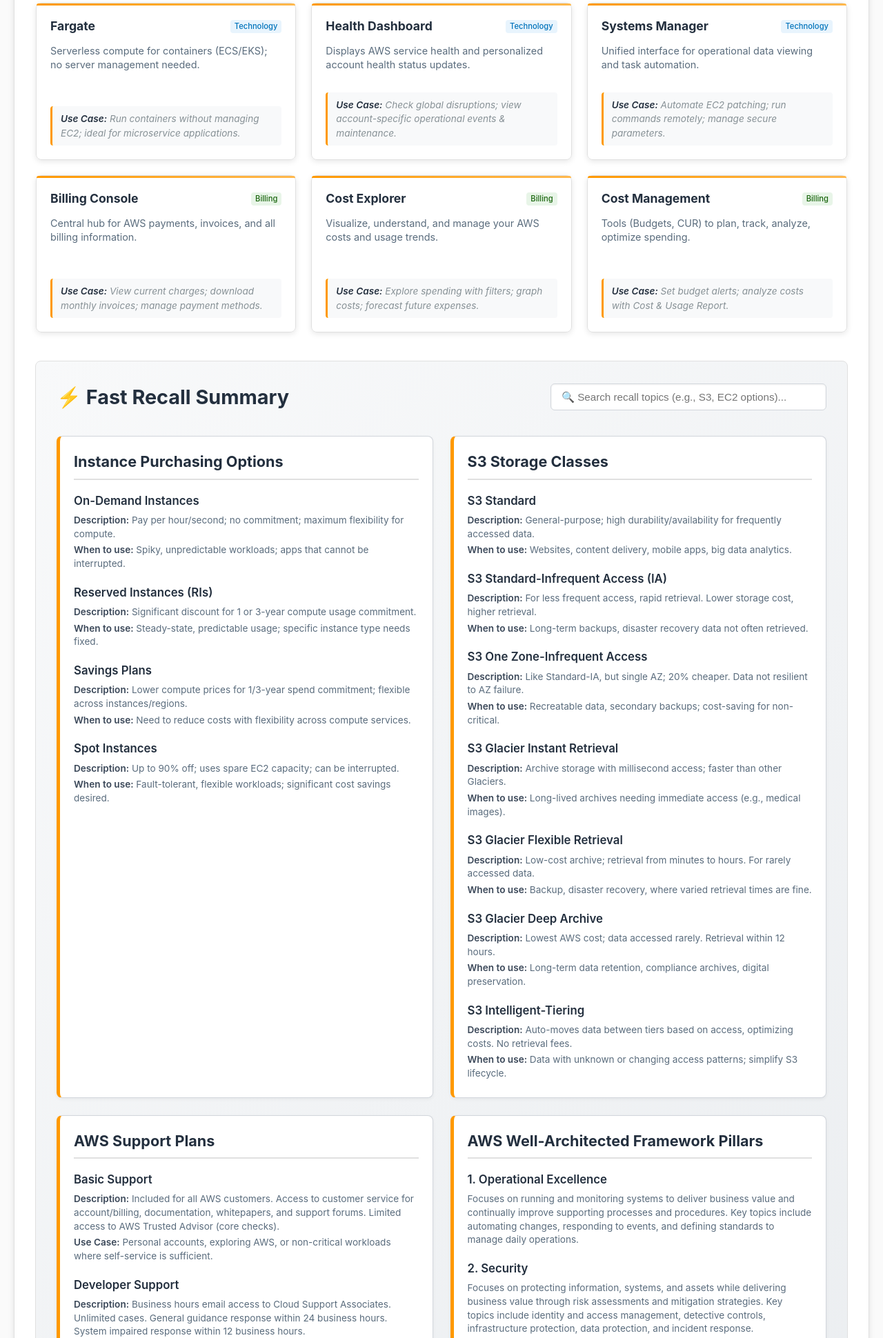
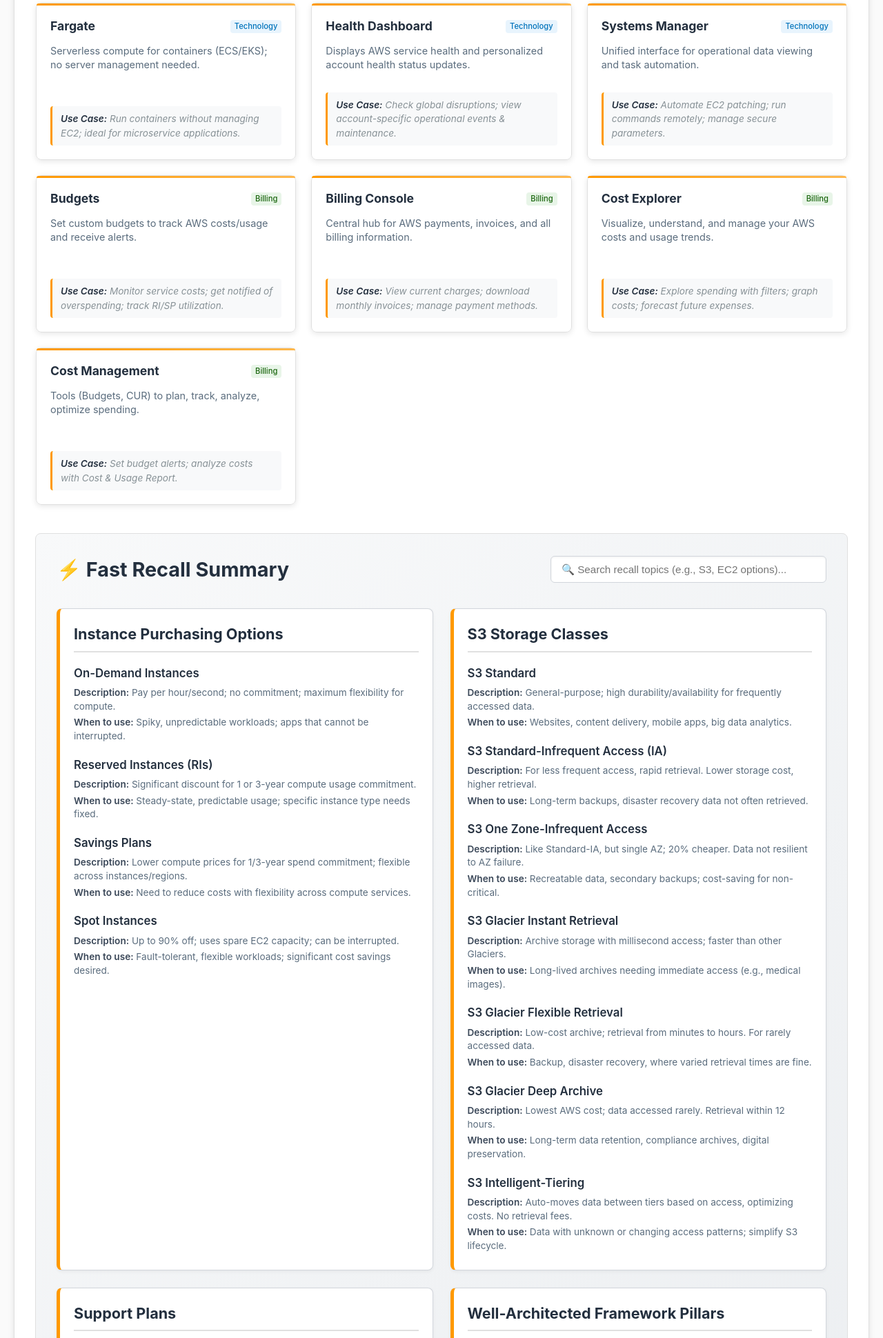
Before and after one commit to khaledelhannat/aws-certification-practice-hub, a plain HTML site: page assets/ccp_cs.htm in a window 1280 px wide. Shown: the part 1529-3469 px from the top of the page at 69% size. Drawn offline with Linux system fonts and the light colour scheme.

Commit message:
CheatSheet Update

```diff
--- a/assets/ccp_cs.htm
+++ b/assets/ccp_cs.htm
@@ -844,6 +844,22 @@
                             </div>
                         </div>
                     </div>
+                    <div class="service-card" data-service-name="Budgets">
+                        <div class="service-card-inner">
+                            <div class="service-card-front">
+                                <div class="service-header">
+                                    <div class="service-name">Budgets</div><span class="tag billing">Billing</span>
+                                </div>
+                                <div class="service-description">Set custom budgets to track AWS costs/usage and receive
+                                    alerts.</div>
+                                <div class="service-analogy"><strong>Use Case:</strong> Monitor service costs; get
+                                    notified of overspending; track RI/SP utilization.</div>
+                            </div>
+                            <div class="service-card-back">
+                                <div class="service-name-back">Budgets</div>
+                            </div>
+                        </div>
+                    </div>
                     <div class="service-card" data-service-name="Billing Console">
                         <div class="service-card-inner">
                             <div class="service-card-front">
@@ -1011,7 +1027,7 @@
                         </div>
                     </div>
                     <div class="recall-card">
-                        <h3>AWS Support Plans</h3>
+                        <h3>Support Plans</h3>
                         <div class="recall-option">
                             <h4 class="option-title">Basic Support</h4>
                             <div class="option-desc">
@@ -1070,7 +1086,7 @@
                         </div>
                     </div>
                     <div class="recall-card">
-                        <h3>AWS Well-Architected Framework Pillars</h3>
+                        <h3>Well-Architected Framework Pillars</h3>
                         <div class="recall-option">
                             <h4 class="option-title">1. Operational Excellence</h4>
                             <div class="option-desc">
@@ -1149,10 +1165,9 @@
                         backFaceName.textContent = serviceName;
                     }
 
+                    // MODIFIED: Allow individual card flip anytime
                     card.addEventListener('click', () => {
-                        if (!flashcardModeActive) { // Only allow individual flip if flashcard mode is OFF
-                            card.classList.toggle('is-flipped');
-                        }
+                        card.classList.toggle('is-flipped');
                     });
                 });
 
@@ -1160,10 +1175,12 @@
                     flashcardModeActive = toggleCheckbox.checked;
                     serviceCards.forEach(card => {
                         if (flashcardModeActive) {
+                            // When mode is ON, set all cards to flipped (back)
                             if (!card.classList.contains('is-flipped')) {
                                 card.classList.add('is-flipped');
                             }
                         } else {
+                            // When mode is OFF, set all cards to un-flipped (front)
                             if (card.classList.contains('is-flipped')) {
                                 card.classList.remove('is-flipped');
                             }
@@ -1171,6 +1188,7 @@
                     });
                 });
 
+                // Ensure initial state reflects checkbox state on load
                 serviceCards.forEach(card => {
                     if (flashcardModeActive) {
                         if (!card.classList.contains('is-flipped')) {
@@ -1191,17 +1209,14 @@
 
             if (searchInput && recallCards.length > 0) {
                 searchInput.addEventListener('input', function () {
-                    const searchTerm = this.value.toLowerCase().trim(); // Case-insensitive search
+                    const searchTerm = this.value.toLowerCase().trim();
 
                     recallCards.forEach(card => {
                         const cardTitleElement = card.querySelector('h3');
                         let cardVisible = false;
 
-                        if (cardTitleElement) {
-                            const cardTitle = cardTitleElement.textContent.toLowerCase(); // Case-insensitive comparison
-                            if (cardTitle.includes(searchTerm)) {
-                                cardVisible = true;
-                            }
+                        if (cardTitleElement && cardTitleElement.textContent.toLowerCase().includes(searchTerm)) {
+                            cardVisible = true;
                         }
 
                         if (cardVisible) {
```
